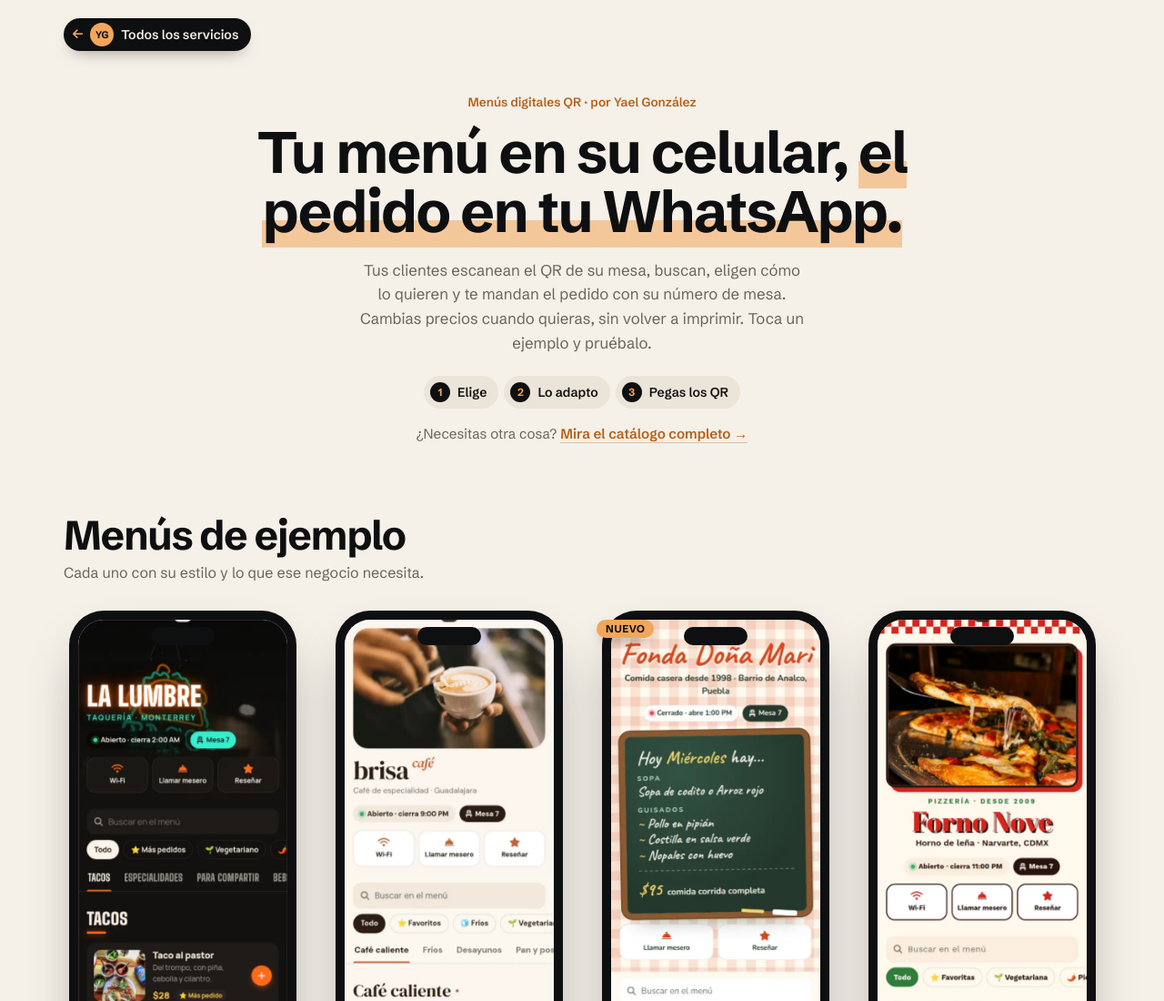
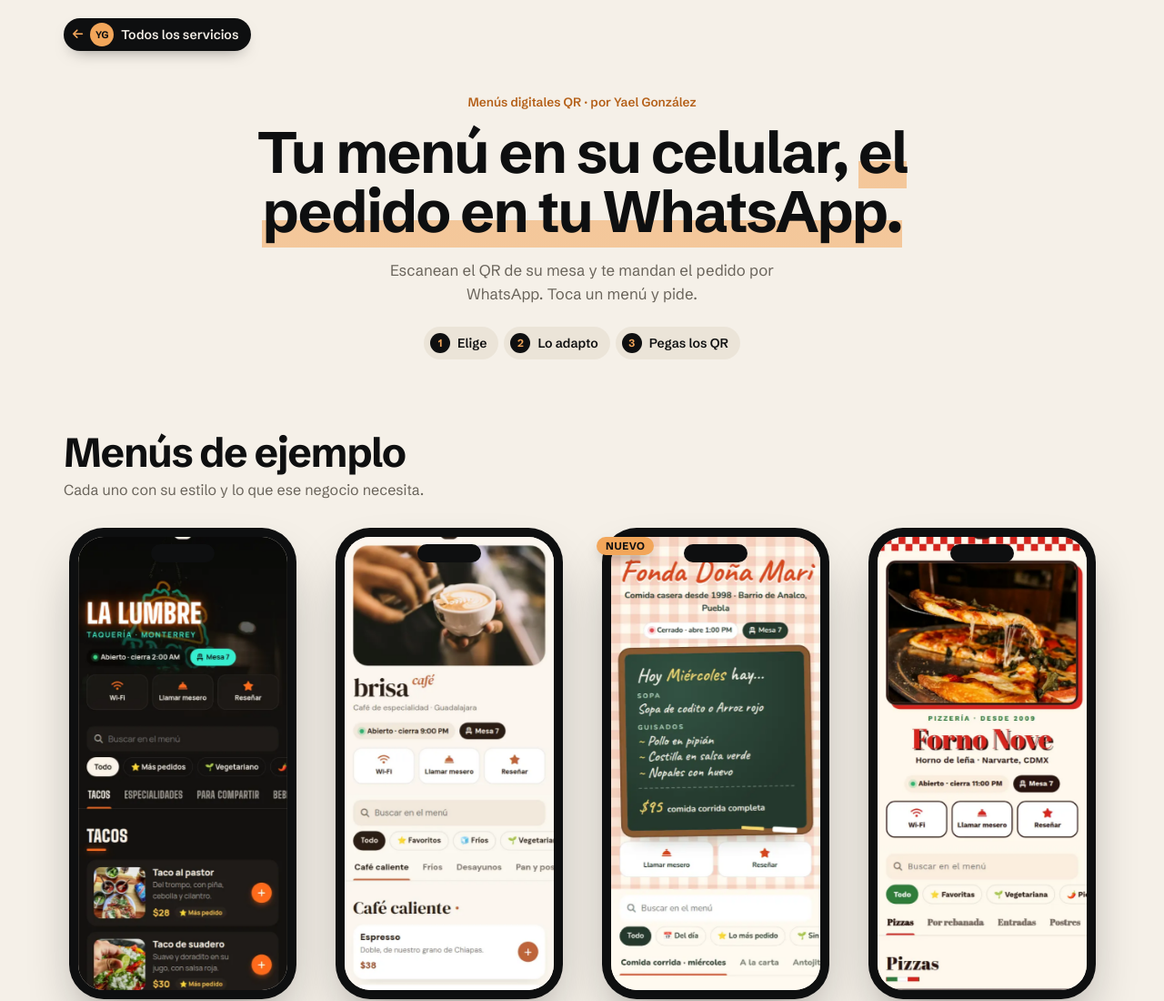
Before and after one commit to Yale42/yalech-menus, a plain HTML site: page index.html in a window 1280 px wide. Shown: the top 1100 px of the page at 91% size. Drawn offline with Linux system fonts and the light colour scheme.

Commit message:
Portada: texto de entrada corto y sin el enlace repetido al catálogo, para que el primer ejemplo se vea sin bajar

```diff
--- a/index.html
+++ b/index.html
@@ -40,13 +40,12 @@
   <header class="intro">
     <p class="kicker">Menús digitales QR · por Yael González</p>
     <h1 class="title">Tu menú en su celular, <em>el pedido en tu WhatsApp.</em></h1>
-    <p class="lead">Tus clientes escanean el QR de su mesa, buscan, eligen cómo lo quieren y te mandan el pedido con su número de mesa. Cambias precios cuando quieras, sin volver a imprimir. Toca un ejemplo y pruébalo.</p>
+    <p class="lead">Escanean el QR de su mesa y te mandan el pedido por WhatsApp. Toca un menú y pide.</p>
     <ol class="how">
       <li><strong>Elige</strong></li>
       <li><strong>Lo adapto</strong></li>
       <li><strong>Pegas los QR</strong></li>
     </ol>
-    <p class="help">¿Necesitas otra cosa? <a href="../yalech-web-link-in-bio/">Mira el catálogo completo <span aria-hidden="true">→</span></a></p>
   </header>
 
   <section class="category" id="menus">
```
